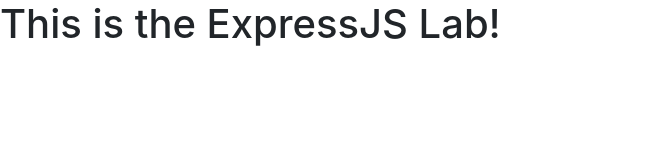
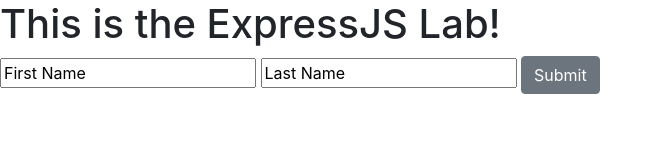
Before and after one commit to L3p1989/ExpressJS, a website: page public/index.html in a window 1280 px wide. Shown: the whole page, without its empty margins (0-663 px from the left). Drawn offline with nearby package versions, Linux system fonts and the light colour scheme.

Commit message:
created form to send data

```diff
--- a/public/index.html
+++ b/public/index.html
@@ -16,6 +16,17 @@
   <body>
     <h1>This is the ExpressJS Lab!</h1>
 
+    <form action="/formsubmission" method="POST">
+      <input
+        class="form-input"
+        type="text"
+        name="firstName"
+        value="First Name"
+      />
+      <input class="form-input" type="text" name="lastName" value="Last Name" />
+      <input class="btn btn-secondary" type="submit" value="Submit" />
+    </form>
+
     <script src="/js/app.js"></script>
   </body>
 </html>
```
